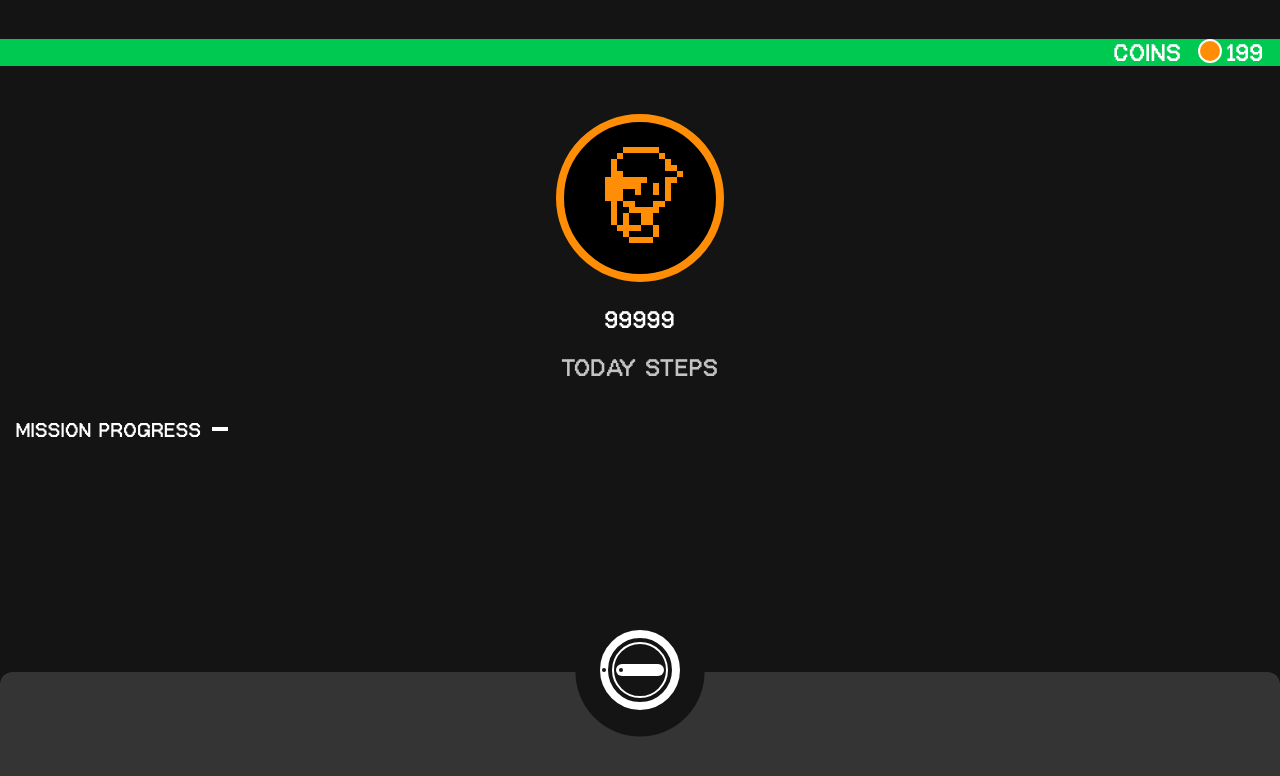
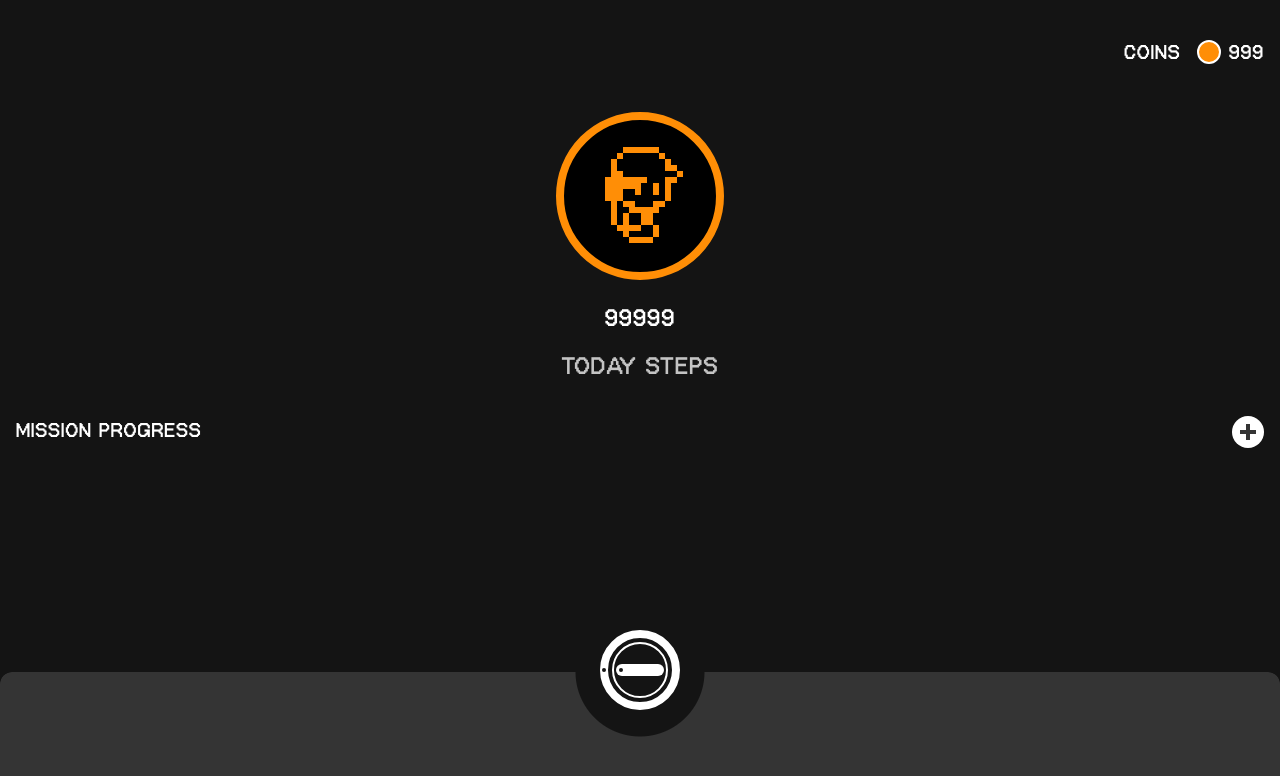
Before and after one commit to moichin/Cardmon, a React (Vite) app: page / in a window 1280 px wide. Shown: the top 776 px of the page. Built offline with nearby package versions, Linux system fonts and the light colour scheme; what tailwindcss-motion would draw is missing.

Commit message:
Arreglé algunas incosistencias de clases de tailwind y rediseñé el botón de las misiones

```diff
--- a/src/components/HomePage.tsx
+++ b/src/components/HomePage.tsx
@@ -2,17 +2,17 @@ import HomePageSprite from './spritesheet/HomePageSprite'
 import Missions from './Missions'
 import { useState } from 'react';
 
-
 export default function Homepage() {
     const [visible, setVisible] = useState(false);
+
     return (
        <div className="absolute w-full h-auto pb-[200px] bg-cardmon-gray">
 
             <div className="relative flex flex-col w-full h-full">
-                <div className="flex w-full h-[27px] font-offbit font-bold text-2xl text-white tracking-wider mt-[39px] justify-end bg-green-500">
-                    <h1 className="flex w-auto h-[26px] mb-[7px] mr-4">COINS</h1>
-                    <span className="w-6 h-6 bg-cardmon-orage border-2 border-white rounded-full mr-[5px]"></span>
-                    <h2 className="flex w-auto h-[26px] mb-[7px] mr-4">199</h2>
+                <div className="flex w-full h-6 mt-[40px] justify-end">
+                    <h1 className="leading-none text-xl text-white font-offbit font-bold tracking-wider pt-1 mr-4">COINS</h1>
+                    <span className="size-6 bg-cardmon-orage border-2 border-white rounded-full mr-2"></span>
+                    <h2 className="leading-none text-xl text-white font-offbit font-bold tracking-wider pt-1 mr-4">999</h2>
                 </div>
                 <div className="w-full justify-center flex pt-12 pb-6">
                     <div className="w-[168px] h-[168px] rounded-full border-8 bg-black border-cardmon-orage">
@@ -30,14 +30,17 @@ export default function Homepage() {
                     <h4 className="opacity-75">TODAY STEPS</h4>
                 </div>
             </div>
-               <button className="flex h-5 ml-4 mt-8 items-end"
+                <div className='h-8 w-full mt-8 flex justify-between items-center'>
+                <h5 className='leading-none text-xl text-white font-offbit font-bold tracking-wider ml-4'>MISSION PROGRESS</h5>
+                <button  className={`w-8 h-8 rounded-full mr-4 flex justify-center items-center duration-300 ease-in-in
+                ${visible ? 'rotate-45 bg-cardmon-orage' : 'rotate-0 bg-white '}`}
                 onClick={() => setVisible(!visible)}>
-                    <h5 className="font-offbit font-bold text-xl text-white tracking-wider mt-auto">MISSION PROGRESS</h5>
-                        <div className="relative w-4 h-4 mb-[1px] ml-2.5">
-                            <span className="absolute bg-white w-4 h-1 left-0 top-1/2 -translate-y-1/2"></span>
-                            <span className={`absolute bg-white w-1 h-4 top-0 left-1/2 -translate-x-1/2 ${visible ? 'rotate-0' : 'rotate-90'}`}></span>
-                        </div>
+                    <div className='size-4 relative'>
+                        <span className={`w-4 h-1  z-20 absolute left-1/2 top-1/2 -translate-x-1/2 -translate-y-1/2 ${visible ? 'bg-white' : 'bg-cardmon-light-gray'}`}></span>
+                        <span className= {`w-1 h-4  z-10 absolute left-1/2 top-1/2 -translate-x-1/2 -translate-y-1/2 ${visible ? 'bg-white' : 'bg-cardmon-light-gray'}`}></span>
+                    </div>
                 </button>
+                </div>
                 {visible && <Missions></Missions>}
        </div>
     );
--- a/src/components/Menu.tsx
+++ b/src/components/Menu.tsx
@@ -78,9 +78,11 @@ export default function Menu(){
 
             <div className="w-20 h-20 absolute left-2/4 -translate-x-1/2 bottom-[90px] z-98">
               <span className={`w-1 h-1 absolute rounded-full left-0.5 bottom-[38px] z-101 ${visible ? 'bg-black opacity-90' : 'bg-cardmon-gray'}`}></span>
-              <span className={`w-[48px] h-[12px] rounded-full absolute left-4 bottom-[34px] ${visible ? 'motion-rotate-out-160 motion-duration-[600ms] bg-cardmon-orage' : 'motion-rotate-in-160 bg-white'} `}
+              <span className={`w-[48px] h-[12px] rounded-full absolute left-4 bottom-[34px] duration-[400ms] ease-in-in ${visible ? 'rotate-[160deg] bg-cardmon-orage' : 'rotate-0 bg-white'}`}
               id="rotate">
-                <span className={`w-1 h-1 rounded-full absolute left-[3px] bottom-[4px] ${visible ? 'bg-black opacity-90' : 'bg-cardmon-gray'} `}></span>
+                <span className={`w-1 h-1 rounded-full absolute left-[3px] bottom-[4px] duration-300
+                ${visible ? 'bg-black opacity-90' : 'bg-cardmon-gray'}`}>
+                </span>
               </span>
               <span className="w-[56px] h-[56px] absolute rounded-full border-2 border-white left-1/2 -translate-x-1/2 top-1/2 -translate-y-1/2"></span>
               <a className={`w-20 h-20 rounded-full border-[8px] absolute z-100 ${visible ? 'border-cardmon-orage' : 'border-white' }`}
--- a/src/components/Missions.tsx
+++ b/src/components/Missions.tsx
@@ -2,22 +2,21 @@
 export default function Missions (){
     return(
         <div className="relative flex-col ml-4 mr-4 mt-4 space-y-4">
-            <div className="w-full h-[152px] border-4 border-cardmon-orage rounded-lg bg-black -motion-translate-y-in-[25%] motion-opacity-in-0">
+            <div className="w-full h-[152px] border-4 border-cardmon-orage rounded-lg bg-black motion-preset-slide-up motion-delay-0">
                 <div className="text-white font-offbit font-bold text-base tracking-wider
                 flex w-full justify-between pl-5 pr-5 pt-5">
                     <h1 className="opacity-75">DAILY GOAL</h1>
                     <h2>REWARD</h2>
                 </div>
-                <div className="text-white font-offbit font-bold tracking-wider
-                flex w-full pl-5 justify-between">
+                <div className="flex w-full pl-5 justify-between">
                     <div className="flex">
-                        <h2 className="flex h-[26px] text-2xl leading-none pt-0.5">10000/</h2>
-                        <h3 className="flex h-[26px] text-base opacity-75 leading-none pt-2 ml-2">10000</h3>
-                        <h4 className="flex h-[26px] text-base opacity-75 leading-none pt-2 ml-2">STEPS</h4>
+                        <h2 className="flex h-[26px] text-2xl leading-none text-white font-offbit font-bold tracking-wider pt-0.5">10000/</h2>
+                        <h3 className="flex h-[26px] text-base opacity-75 leading-none text-white font-offbit font-bold tracking-wider pt-2 ml-1">10000</h3>
+                        <h4 className="flex h-[26px] text-sm opacity-75 leading-none text-white font-offbit font-bold tracking-wider pt-2.5 ml-1">STEPS</h4>
                     </div>
-                    <div className="flex items-end">
-                        <span className="w-6 h-6 rounded-full bg-cardmon-orage border-2 border-white mr-2"></span>
-                        <h2 className="text-xl leading-none mt-auto mr-5">+10</h2>
+                    <div className="flex">
+                        <span className="w-6 h-6 rounded-full bg-cardmon-orage border-2 border-white mr-1"></span>
+                        <h2 className="leading-none text-white font-offbit font-bold tracking-wider text-xl pt-1 mr-5">+10</h2>
                     </div>
                 </div>
                 <div className="flex justify-between w-full h-auto mt-8">
@@ -25,9 +24,35 @@ export default function Missions (){
                         <div className="bg-cardmon-orage w-[200px] h-2 ml-5"></div>
                     </div>
                     <div className="flex item-end">
-                        <h2 className="text-white font-offbit font-bold tracking-wider text-xl leading-none mr-5">80%</h2>
+                        <h2 className="text-white font-offbit font-bold tracking-wider text-xl leading-none mr-5">100%</h2>
                     </div>
+                </div>
+            </div>
 
+            <div className="w-full h-[152px] border-4 border-cardmon-orage rounded-lg bg-black motion-preset-slide-up motion-delay-0">
+                <div className="text-white font-offbit font-bold text-base tracking-wider
+                flex w-full justify-between pl-5 pr-5 pt-5">
+                    <h1 className="opacity-75">WEEKLEY MISSION</h1>
+                    <h2>REWARD</h2>
+                </div>
+                <div className="flex w-full pl-5 justify-between">
+                    <div className="flex">
+                        <h2 className="flex h-[26px] text-2xl leading-none text-white font-offbit font-bold tracking-wider pt-0.5">70000/</h2>
+                        <h3 className="flex h-[26px] text-base opacity-75 leading-none text-white font-offbit font-bold tracking-wider pt-2 ml-0.5">70000</h3>
+                        <h4 className="flex h-[26px] text-sm opacity-75 leading-none text-white font-offbit font-bold tracking-wider pt-2.5 ml-1">STEPS</h4>
+                    </div>
+                    <div className="flex">
+                        <span className="w-6 h-6 rounded-full bg-cardmon-orage border-2 border-white mr-1"></span>
+                        <h2 className="leading-none text-white font-offbit font-bold tracking-wider text-xl pt-1 mr-5">+70</h2>
+                    </div>
+                </div>
+                <div className="flex justify-between w-full h-auto mt-8">
+                    <div className="flex items-center">
+                        <div className="bg-cardmon-orage w-[200px] h-2 ml-5"></div>
+                    </div>
+                    <div className="flex item-end">
+                        <h2 className="text-white font-offbit font-bold tracking-wider text-xl leading-none mr-5">100%</h2>
+                    </div>
                 </div>
             </div>
         </div>
```
